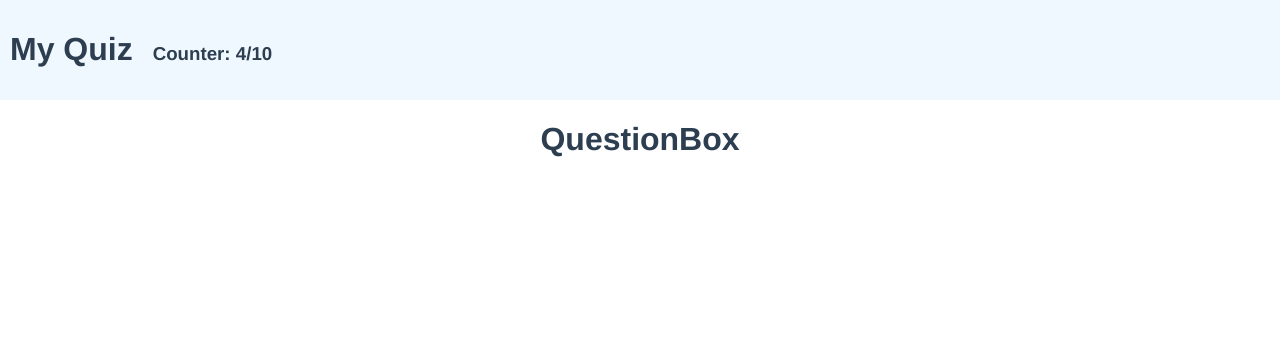
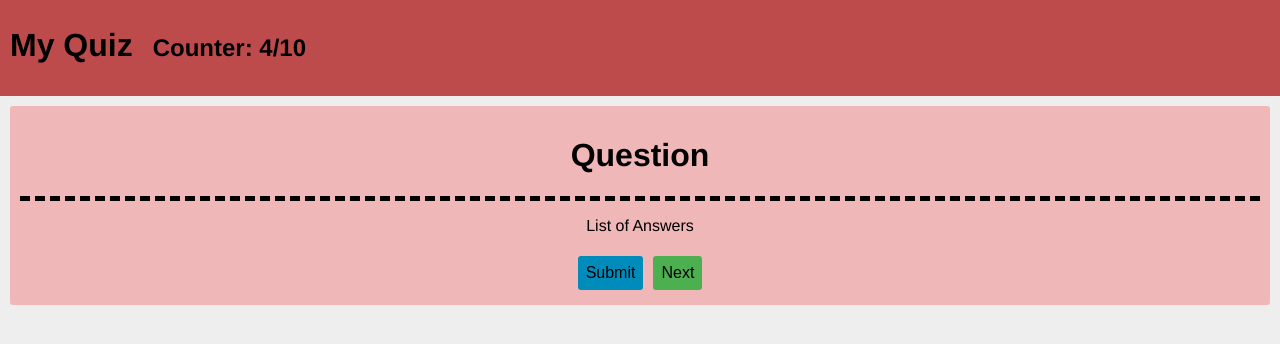
Before and after one commit to GeorgeJopson/Vue-Quiz, a Vue app: page / in a window 1280 px wide. Shown: the top 344 px of the page. Built offline with nearby package versions, Linux system fonts and the light colour scheme.

Commit message:
QuestionBox styling updated

```diff
--- a/public/index.html
+++ b/public/index.html
@@ -7,11 +7,17 @@
     <link rel="icon" href="<%= BASE_URL %>favicon.ico">
     <title><%= htmlWebpackPlugin.options.title %></title>
   </head>
-  <body style="margin:0;">
+  <body>
     <noscript>
       <strong>We're sorry but <%= htmlWebpackPlugin.options.title %> doesn't work properly without JavaScript enabled. Please enable it to continue.</strong>
     </noscript>
     <div id="app"></div>
     <!-- built files will be auto injected -->
   </body>
+  <style>
+    body{
+      margin:0;
+      background-color: #EEEEEE;
+    }
+  </style>
 </html>
--- a/src/App.vue
+++ b/src/App.vue
@@ -23,7 +23,9 @@ export default {
   -webkit-font-smoothing: antialiased;
   -moz-osx-font-smoothing: grayscale;
   text-align: center;
-  color: #2c3e50;
+  color: #000000;
   margin-top: 0;
+  background-color: #EEEEEE;
+  height:100%;
 }
 </style>
--- a/src/components/Header.vue
+++ b/src/components/Header.vue
@@ -6,7 +6,7 @@
 </template>
 <style scoped>
 .header{
-  background-color: aliceblue;
+  background-color: #BD4B4B;
   padding: 10px;
   display: block;
   margin:0;
@@ -14,9 +14,11 @@
 }
 .title{
   display:inline-block;
-  margin-right: 20px;
+  margin: 5px 20px 5px 0px;
+  font-size:2em;
 }
 .counter{
   display: inline-block;
+  font-size:1.5rem;
 }
 </style>
--- a/src/components/QuestionBox.vue
+++ b/src/components/QuestionBox.vue
@@ -1,3 +1,61 @@
 <template>
-    <h1>QuestionBox</h1>
+  <div class="question-box-container">
+    <div class="question-box">
+    <h1 class="question">Question</h1>
+    <hr class="break">
+    <p>
+      List of Answers
+    </p>
+    <button class="btn blue">Submit</button>
+    <button class="btn green">Next</button>
+    </div>
+  </div>
 </template>
+<style scoped>
+.question-box-container{
+  background-color: #EEEEEE;
+}
+.question-box{
+  margin:10px;
+  background-color:#EFB7B7;
+  border-radius: 3px;
+  padding: 10px;
+}
+.question{
+  font-size:2em;
+}
+.break{
+  border: 5px dashed #000000;
+  border-left: none;
+  border-right: none;
+  border-bottom: none;
+  height:0;
+}
+.btn{
+  padding: 8px;
+  margin:5px;
+  font-size:1em;
+  border:none;
+  border-radius:3px;
+}
+
+.btn.blue{
+  background-color: #008CBA;
+}
+.btn.blue:hover{
+  background-color: #007094;
+}
+.btn.blue:active{
+  background-color: #008CBA;
+}
+
+.btn.green{
+  background-color: #4CAF50;
+}
+.btn.green:hover{
+  background-color: #3c8c40;
+}
+.btn.green:active{
+  background-color: #4CAF50;
+}
+</style>
```
